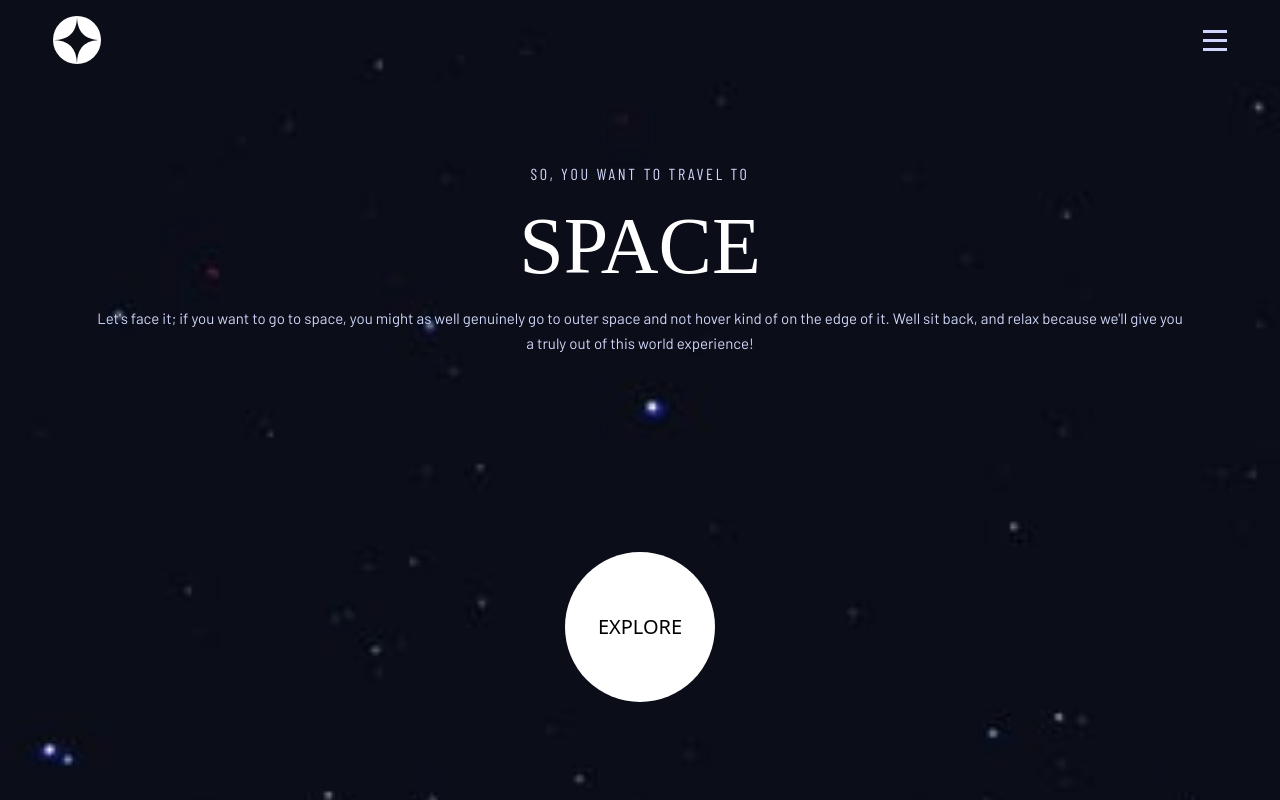
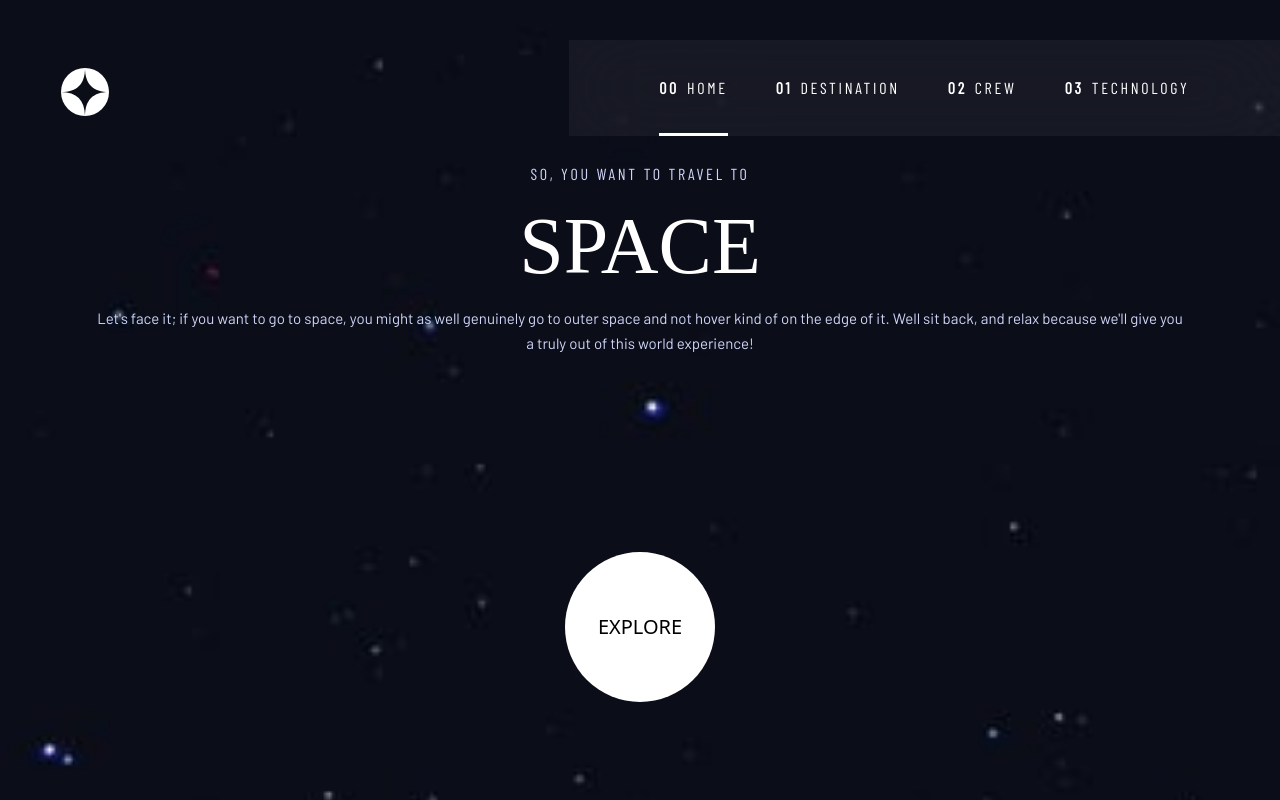
Before and after one commit to Killian-LANOE/Space-Tourism, a React (Vite) app: page / in a window 1280 px wide. Built offline with nearby package versions, Linux system fonts and the light colour scheme; a web font is replaced by a local one.

Commit message:
added css responsives / added function isTablet
Added a responsives media queries for tablet & desktop

Changed the isMobile function to IsTablet as nav change in tablet version

```diff
--- a/Frontend/src/components/Navbar/Navbar.jsx
+++ b/Frontend/src/components/Navbar/Navbar.jsx
@@ -12,42 +12,55 @@ function Navbar() {
     menu.classList.toggle("hidden");
   }
 
-  const isMobile = window.innerWidth < 426;
+  const isTablet = window.innerWidth > 425 && window.innerWidth < 1024;
 
   return (
-    <nav className="absolute h-20 w-full pb-6 text-white font-other justify-between z-10">
+    <nav className="absolute h-20 w-full pb-6 text-white font-other justify-between z-10 lg:h-24 lg:mt-[40px]">
       <div className="grid h-20 w-11/12 m-auto grid-flow-col items-center justify-between">
         <img
           id="logo"
           src="Frontend/src/assets/shared/logo.svg"
           alt="logo of space tourism"
-          className=""
+          className="mt-6 ml-2"
         ></img>
-        <button className="h-6 w-6 " onClick={handleMenu}>
+        <button className="h-6 w-6 md:hidden " onClick={handleMenu}>
           <img src="Frontend/src/assets/shared/icon-hamburger.svg"></img>
         </button>
       </div>
 
       <div
         id="menu"
-        className="absolute translate-x-full hidden right-0 top-0 flex-col overflow-hidden w-2/3"
+        className="absolute translate-x-full hidden right-0 top-0 flex-col overflow-hidden w-2/3 md:translate-x-0 md:flex md:h-24 md:flex-row md:w-2/3 lg:w-4/6"
       >
-        <aside className="backdrop-blur-3xl h-screen w-full">
-          <button className="absolute right-6 top-8 " onClick={handleMenu}>
+        <aside className="md:absolute backdrop-blur-2xl h-screen w-full md:bg-white md:bg-opacity-5 lg:right-0 lg:w-5/6 lg:h-full">
+          <button
+            className="absolute right-6 top-8 md:hidden "
+            onClick={handleMenu}
+          >
             <img src="Frontend/src/assets/shared/icon-close.svg"></img>
           </button>
 
-          <div className="flex flex-col h-3/5 justify-center gap-8 ml-8 tracking-[2.7px]">
+          <div className="flex flex-col h-3/5 justify-center gap-8 ml-8 tracking-[2.7px] md:flex-row md:items-center md:h-24 md:w-2/3 md:mx-auto lg:ml-38 lg:gap-12">
             {menuPages.map((page, index) => (
               <a
                 key={index}
-                className={`${
-                  window.location.pathname === page.link ? "active" : ""
-                }`}
+                className="relative group md:relative"
                 href={page.link}
               >
-                {isMobile ? <strong className="mr-3">0{index}</strong> : ""}{" "}
+                <span
+                  className={`md:absolute md:h-[3px] md:w-full md:bg-white md:-bottom-9 md:left-0 ${
+                    window.location.pathname === page.link
+                      ? "md:opacity-1"
+                      : "md:opacity-0"
+                  }`}
+                ></span>
+                <strong className={isTablet ? "hidden" : "mr-2"}>
+                  0{index}
+                </strong>
                 {page.text}
+                <span
+                  className={`md:absolute md:inset-x-0 md:-bottom-9 md:h-[3px] md:bg-white/25 md:opacity-0 md:group-hover:opacity-100`}
+                ></span>
               </a>
             ))}
           </div>
--- a/Frontend/src/index.css
+++ b/Frontend/src/index.css
@@ -4,6 +4,7 @@
 
 
 @layer utilities{
+
     .Destination--Active{
         color: white;
         text-decoration: underline 3px;
@@ -19,6 +20,10 @@
         width: 10px;
     }
 
+    .Crew--Content{
+        height: calc(100vh - 11rem);
+    }
+
     .Technology--Active{
         background-color: white;
         border-radius: 100%;
@@ -27,3 +32,39 @@
         width: 40px;
     }
 }
+
+@media screen and (max-width:425px) {
+    .Nav--Active{
+        display: flex;
+        position: relative;
+        align-items: center;
+    }
+
+    .Nav--Active::after{
+        display: block;
+        content: '';
+        position: absolute;
+        right: 0;
+        height: 31px;
+        width: 3px;
+        background-color: white;
+    }
+}
+
+@media screen and (min-width:768px){
+    .Destination--Active{
+        text-underline-offset: 12px;
+    }
+
+    .Technology--Active{
+        height: 60px;
+        width: 60px;
+        font-size: 24px;
+    }
+
+    .Destination--Desktop--Size{
+        height:calc(100vh );
+
+    }
+
+}
```
